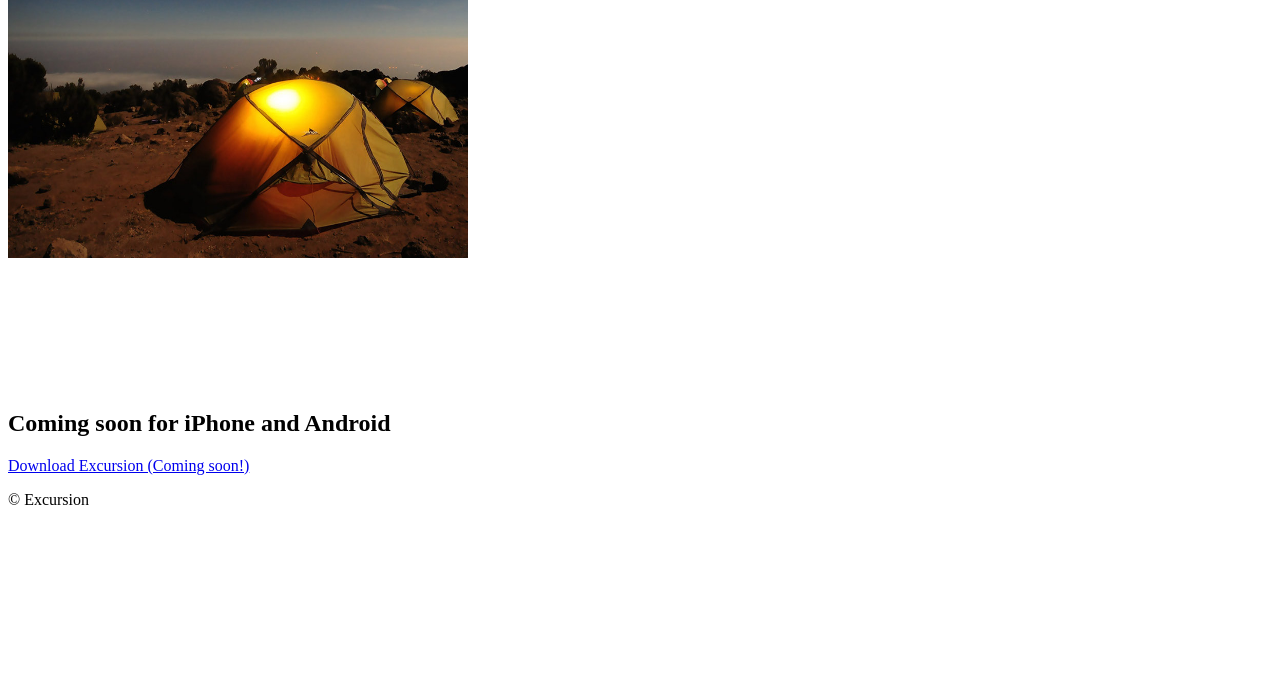
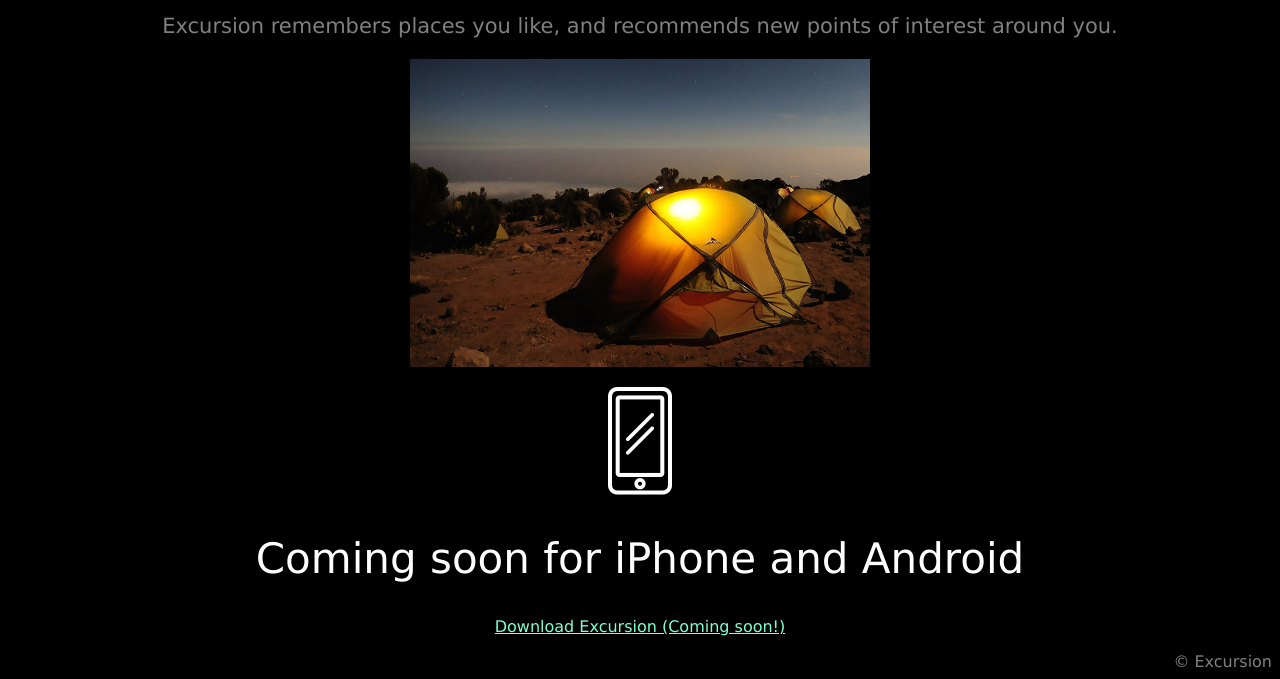
Before and after one commit to rutlms0/excursion, a plain HTML site: page index.html in a window 1280 px wide. Shown: the part 706-1385 px from the top of the page. Before the commit the page ends 1223 px from the top, so only its background shows below. Drawn offline with Linux system fonts and the light colour scheme.

Commit message:
Update CSS file with all formatting

```diff
--- a/index.html
+++ b/index.html
@@ -3,7 +3,7 @@
   <head>
     <meta charset="utf-8">
     <title>Excursion</title>
-    <link href="/resources/css/style.css" type="text/css" rel="stylesheet"  />
+    <link href="resources/css/style.css" type="text/css" rel="stylesheet"  />
   </head>
   <body>
     <h1>Discover hidden places in the world around you</h1>
@@ -15,7 +15,7 @@
     </div>
     <div id="travelguide">
       <h2>Your personal travel guide</h2>
-      <p>
+      <p class="subtitle">
         Excursion remembers places you like, and recommends new points of interest around you.
       </p>
       <p>
--- a/resources/css/style.css
+++ b/resources/css/style.css
@@ -0,0 +1,32 @@
+body{
+  background-color: black;
+  text-align: center;
+  font-family: Verdana;
+}
+
+h1{
+  font-weight: normal;
+  font-size: 50px;
+  color: white;
+}
+
+a{
+  color: aquamarine;
+  font-size: 16px;
+}
+
+h2{
+  font-weight: 300;
+  font-size: 42px;
+  color: white;
+}
+
+.subtitle{
+  color: gray;
+  font-size: 21px;
+}
+
+footer{
+  text-align: right;
+  color: gray;
+}
```
